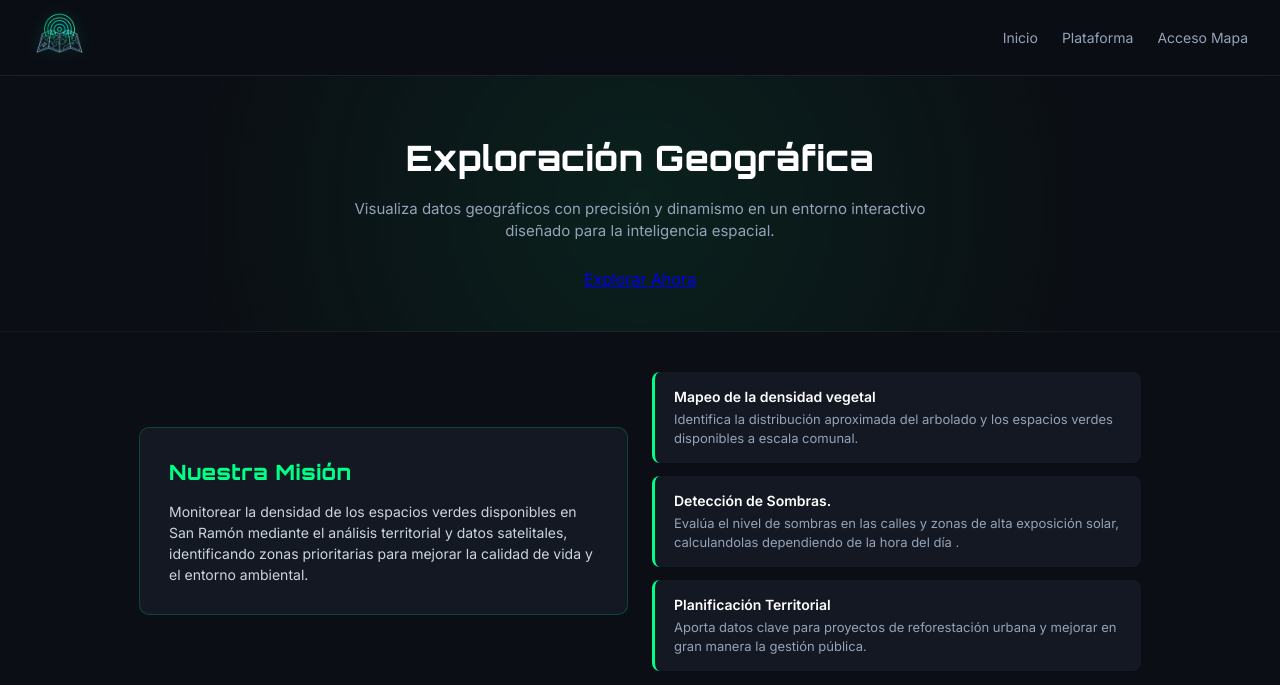
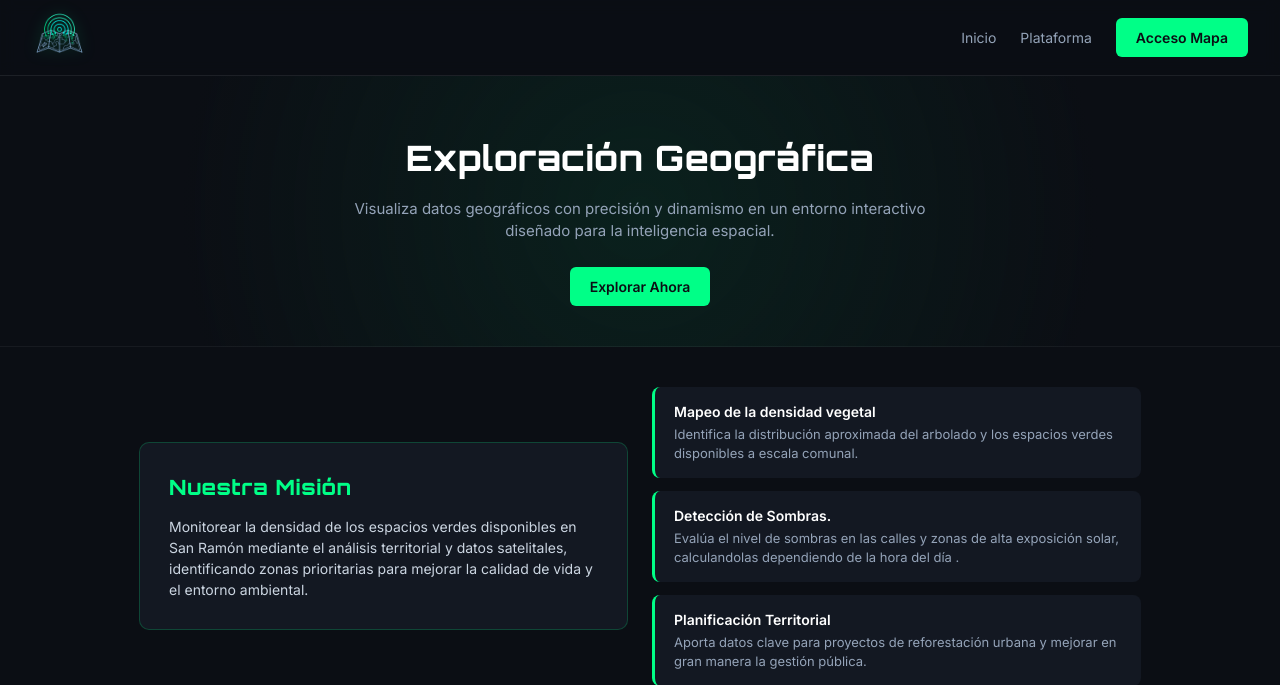
Before and after one commit to kagekaoo942/RadarVerde, a Python web app: template templates/index.html in a window 1280 px wide. Shown: the top 685 px of the page. Run offline with Jinja, Linux system fonts and the light colour scheme; the template is opened without the code that fills it, so the values that code supplies are empty.

Commit message:
terminar

```diff
--- a/static/css/style.css
+++ b/static/css/style.css
@@ -61,10 +61,31 @@ nav a:hover {
     color: #00FF87;
 }
 
-/* BOTÓN GUÍA (EFECTO GLOW LIMITADO ÚNICAMENTE AL BOTÓN) */
+/* BOTÓN VERDE ESTÁNDAR (HEADER Y HERO) */
+.btn-green {
+    background-color: #00FF87;
+    color: #0B0E14;
+    font-weight: 700;
+    padding: 9px 20px;
+    border-radius: 6px;
+    text-decoration: none;
+    font-size: 14px;
+    display: inline-flex;
+    align-items: center;
+    justify-content: center;
+    transition: transform 0.2s ease, box-shadow 0.2s ease, background-color 0.2s ease;
+}
+
+.btn-green:hover {
+    background-color: #12FF8F;
+    transform: translateY(-1px);
+    box-shadow: 0px 0px 14px rgba(0, 255, 135, 0.5);
+    color: #0B0E14;
+}
+
+/* BOTÓN GUÍA (EFECTO GLOW MULTICOLOR) */
 .btn-guia {
     position: relative;
-    /* Evita que el gradiente se extienda a todo el header */
     display: inline-flex;
     align-items: center;
     justify-content: center;
@@ -76,7 +97,6 @@ nav a:hover {
     border-radius: 5px;
     z-index: 1;
     background: #131822;
-    /* Fondo base para legibilidad del texto */
 }
 
 .btn-guia::after {
@@ -125,11 +145,6 @@ nav a:hover {
 
 .btn-guia:hover::before {
     background-position: 100%;
-}
-
-.btn-green:hover {
-    transform: translateY(-1px);
-    box-shadow: 0px 0px 12px rgba(0, 255, 135, 0.4);
 }
 
 /* LAYOUT Y SECCIONES */
```
